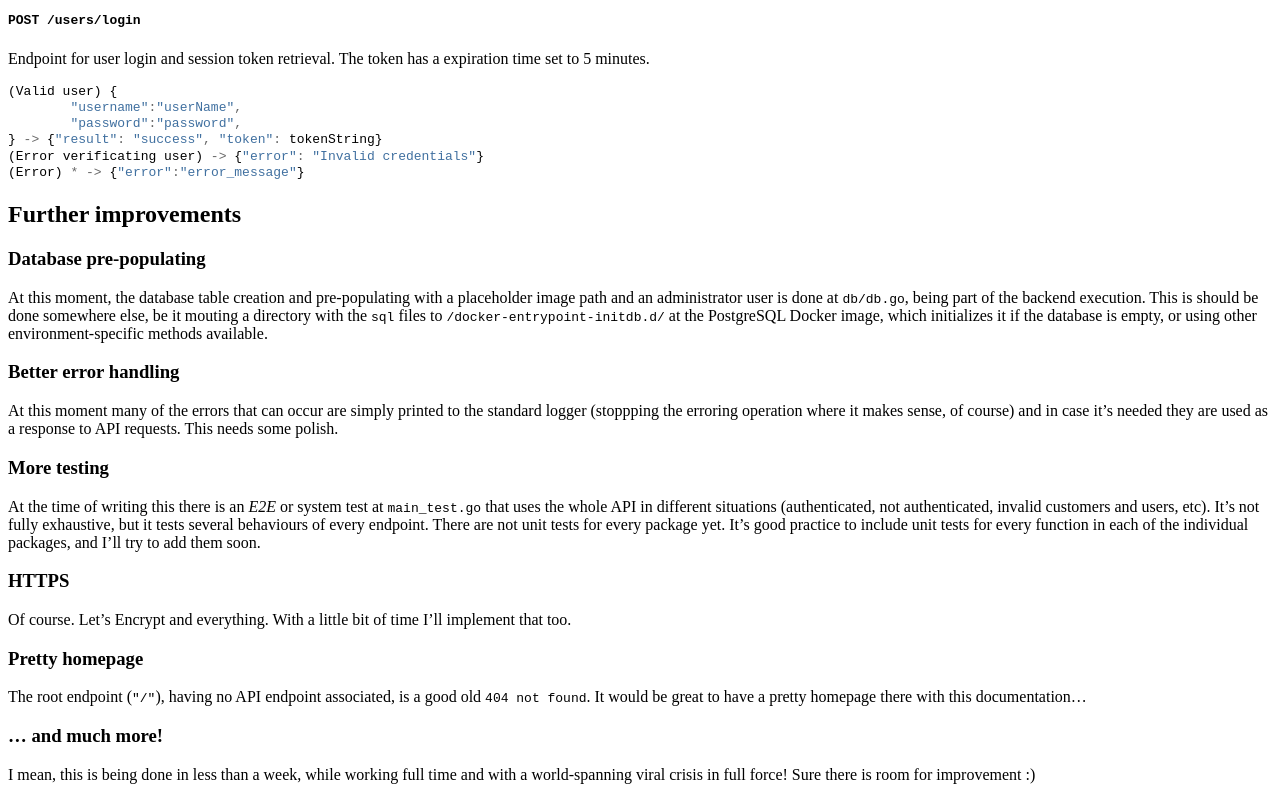
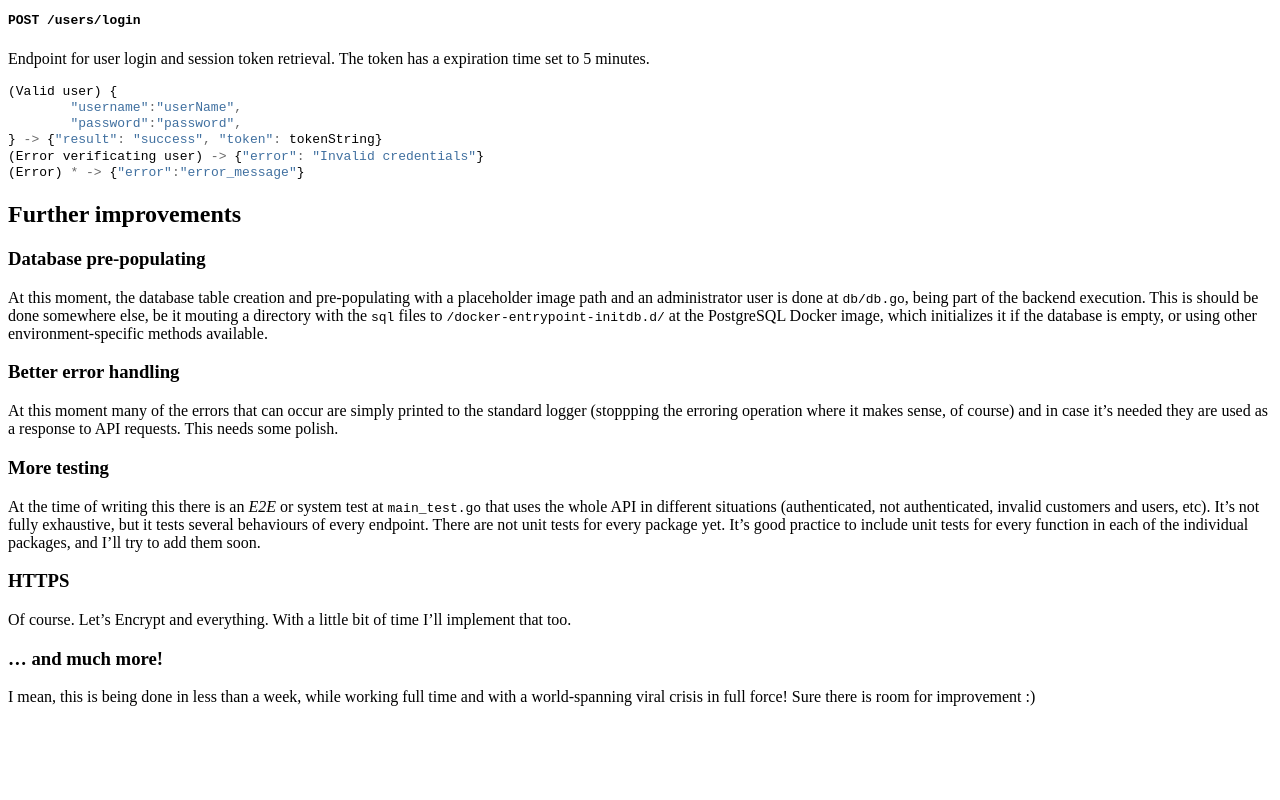
Before and after one commit to DavSanchez/theam_test_crm_api, a plain HTML site: page public/index.html in a window 1280 px wide. Shown: the part 3573-4373 px from the top of the page. After the commit the page ends 4295 px from the top, so only its background shows below. Drawn offline with Linux system fonts and the light colour scheme.

Commit message:
Update documentation

```diff
--- a/public/index.html
+++ b/public/index.html
@@ -485,9 +485,6 @@
     them soon.</p>
   <h3 id="https">HTTPS</h3>
   <p>Of course. Let’s Encrypt and everything. With a little bit of time I’ll implement that too.</p>
-  <h3 id="pretty-homepage">Pretty homepage</h3>
-  <p>The root endpoint (<code>"/"</code>), having no API endpoint associated, is a good old <code>404 not found</code>.
-    It would be great to have a pretty homepage there with this documentation…</p>
   <h3 id="and-much-more">… and much more!</h3>
   <p>I mean, this is being done in less than a week, while working full time and with a world-spanning viral crisis in
     full force! Sure there is room for improvement :)</p>
```
Also changed, not shown: 1 other file.
